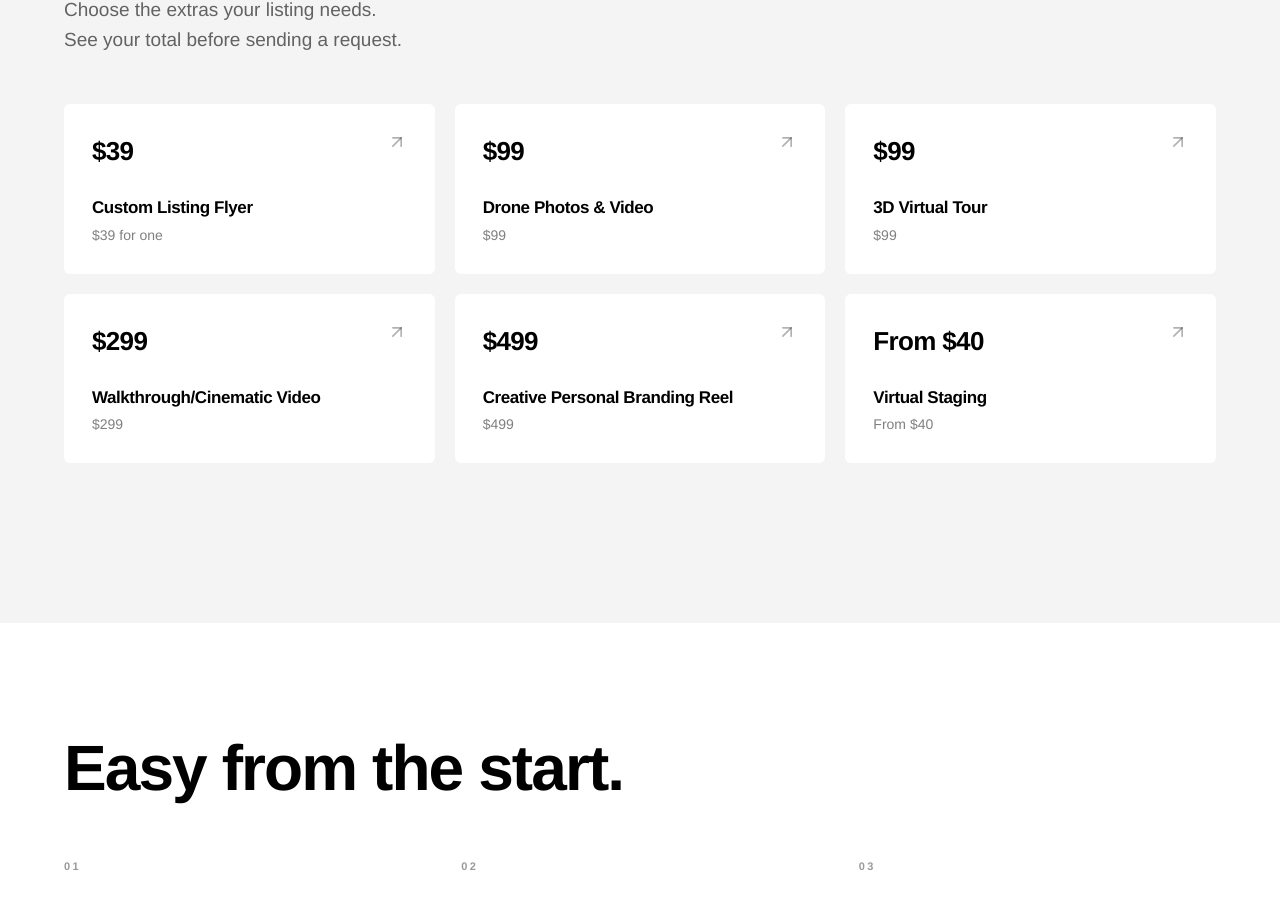
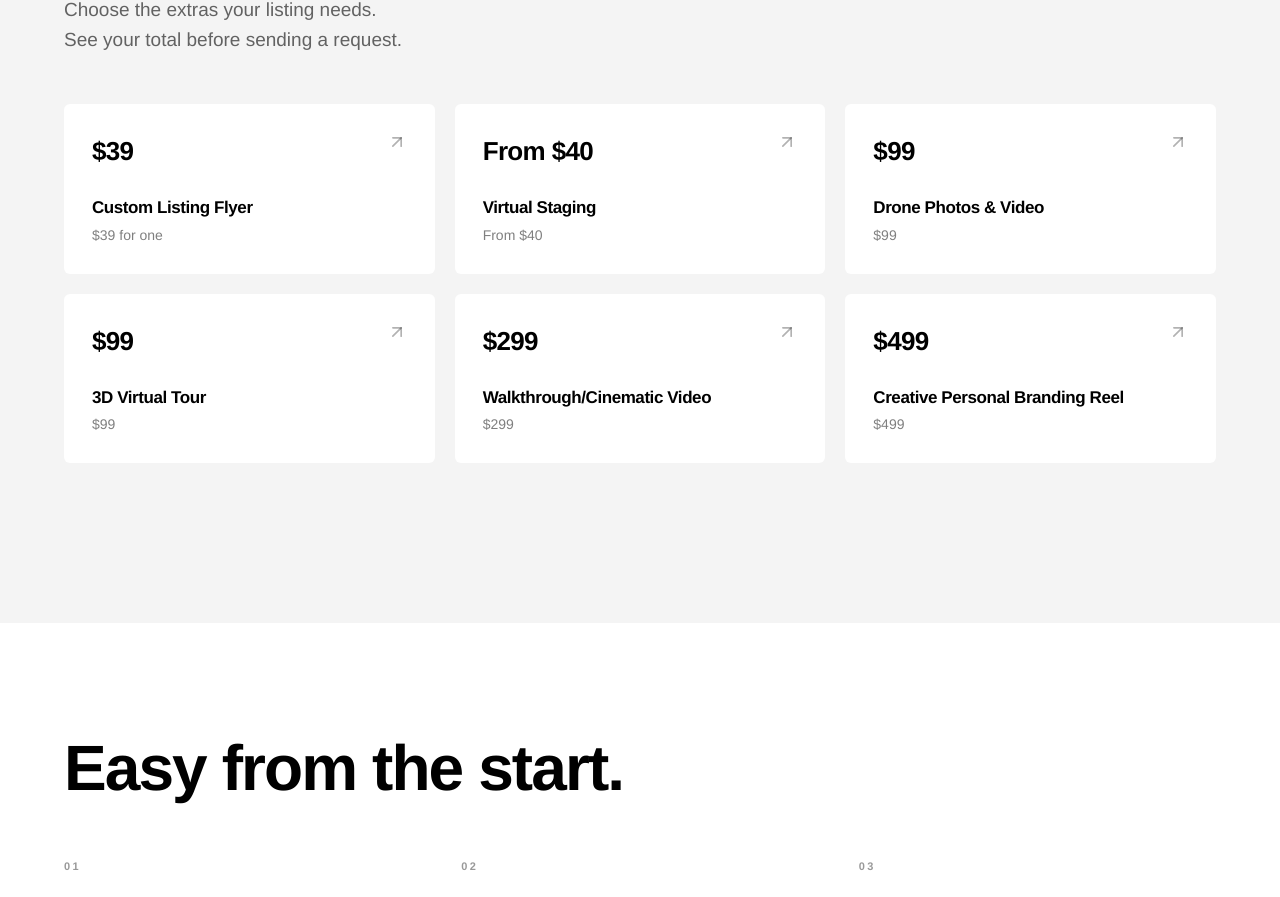
Before and after one commit to Imtiaj007zee/Luxentra-Media-, a React (Vite) app: page / in a window 1280 px wide. Shown: the part 3917-4814 px from the top of the page. Built offline with nearby package versions, Linux system fonts and the light colour scheme.

Commit message:
Sort homepage add-ons by price ascending

```diff
--- a/src/react-app/pages/Home.tsx
+++ b/src/react-app/pages/Home.tsx
@@ -41,11 +41,11 @@ const PACKAGE_FEATURES = [
 
 const ADD_ONS = [
   { name: "Custom Listing Flyer", price: "$39", note: "$39 for one" },
+  { name: "Virtual Staging", price: "From $40", note: "From $40" },
   { name: "Drone Photos & Video", price: "$99", note: "$99" },
   { name: "3D Virtual Tour", price: "$99", note: "$99" },
   { name: "Walkthrough/Cinematic Video", price: "$299", note: "$299" },
   { name: "Creative Personal Branding Reel", price: "$499", note: "$499" },
-  { name: "Virtual Staging", price: "From $40", note: "From $40" },
 ];
 
 const STEPS = [
```
